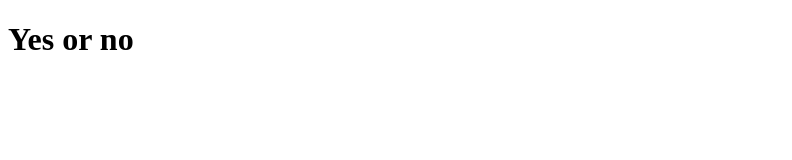
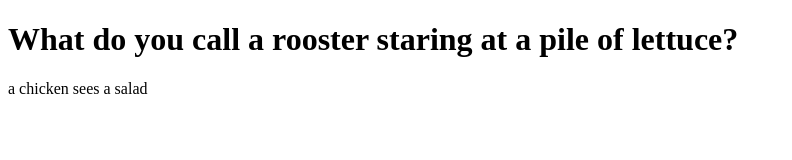
Before and after one commit to Chris-Waldron/Chris-Waldron.github.io, a plain HTML site: page index.html in a window 1280 px wide. Shown: the whole page, without its empty margins (0-792 px from the left). Drawn offline with Linux system fonts and the light colour scheme.

Commit message:
Update index.html

```diff
--- a/index.html
+++ b/index.html
@@ -1,9 +1,10 @@
 <!Doctype html>
 <html>
  <head>
-   <title> is a hotdog a sandwich? </title>
+   <title> jokes </title>
  </head>
  <body>
-  <h1> Yes or no </h1>
+  <h1> What do you call a rooster staring at a pile of lettuce? </h1>
+  <p> a chicken sees a salad</p>
  </body>
 </html>
```
